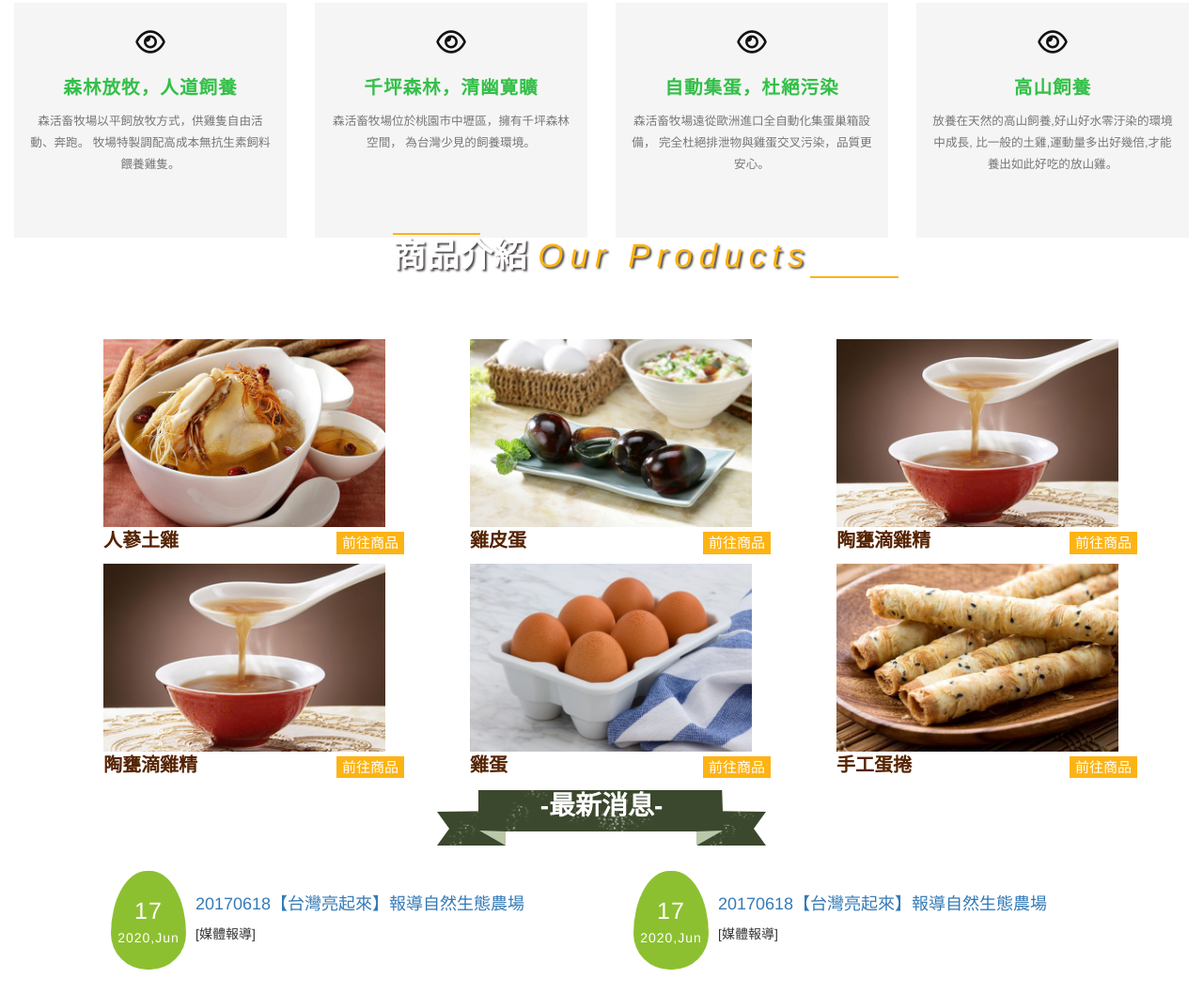
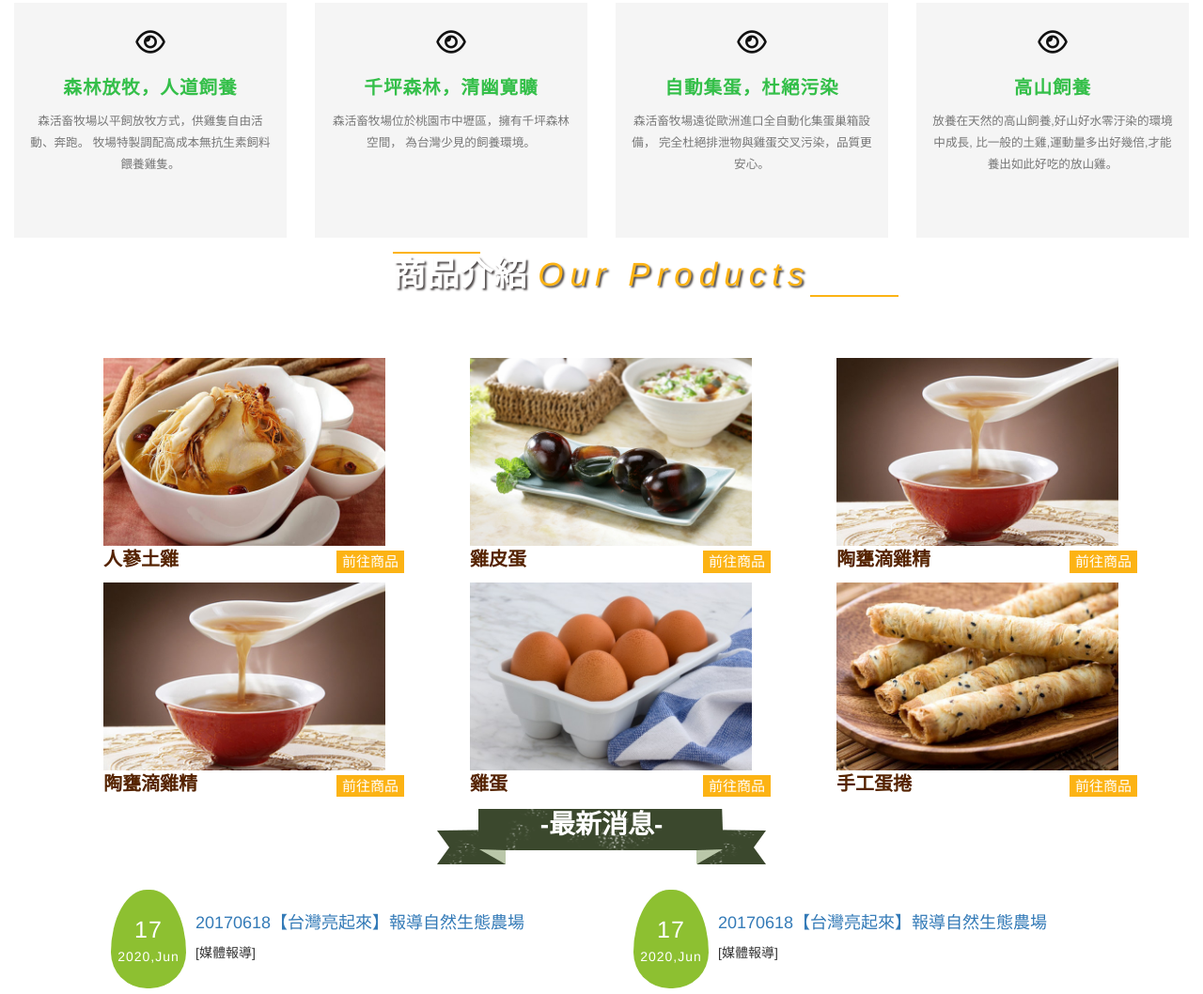
Before and after one commit to wen27/checkShop, a plain HTML site: page index.html in a window 1280 px wide. Shown: the part 994-2052 px from the top of the page at 94% size. Drawn offline with nearby package versions, Linux system fonts and the light colour scheme.

Commit message:
change img of products

```diff
--- a/css/style.css
+++ b/css/style.css
@@ -559,6 +559,7 @@
     }
 
     h3.title-w3-agileits.two {
+        margin-top: 20px;
         color: #fff;
         text-shadow: 2px 2px 2px rgba(37, 31, 31, 0.8);
         -webkit-text-shadow: 2px 2px 2px rgba(37, 31, 31, 0.8);
--- a/index.js
+++ b/index.js
@@ -19,7 +19,7 @@ class UI {
       <div class="w3_service_bottom_grid_pos">
           <a href="# ">
               <p>${type}</p>
-              <img src="/images/logoWhite.png ">
+              <img src="images/logoWhite.png">
           </a>
       </div>
   </ul>
```
